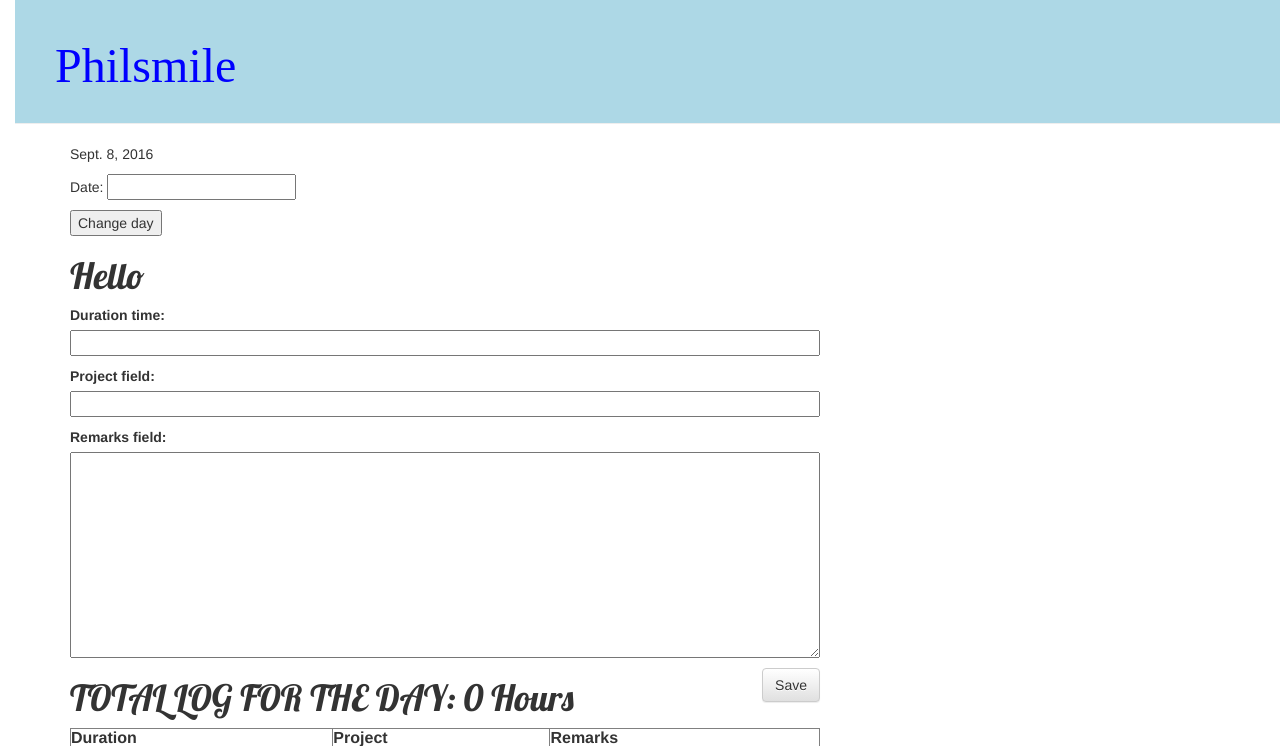
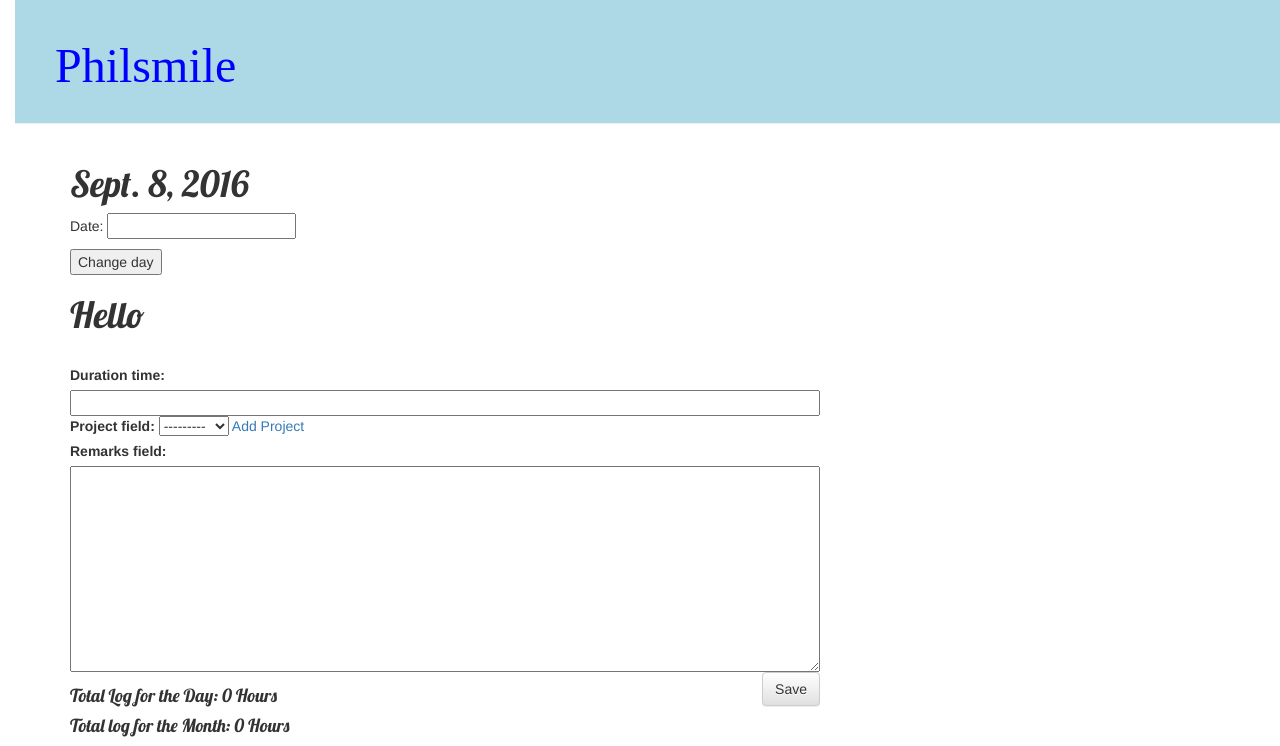
Before and after one commit to randyarguelles/philsmile_exam, a Django app: page /post/new/ in a window 1280 px wide. Shown: the top 746 px of the page. Run offline with Django 3.2, Linux system fonts and the light colour scheme; tables that the repository leaves empty hold one stand-in row (values such as "Sample post"); lists and menus that the app fills with data are empty; some libraries are stand-ins or nearby versions.

Commit message:
djang training

```diff
--- a/blog/forms.py
+++ b/blog/forms.py
@@ -1,54 +1,60 @@
 from django import forms
 from django.contrib.auth.models import User
 from django.core.exceptions import ObjectDoesNotExist
-from .models import Post
+from .models import Post, Project
 from django.contrib.admin.widgets import AdminDateWidget
 import  datetime
 import re
-#~ from rays.widgets import DatepickerInput
 
+class ProjectForm(forms.ModelForm):
+    class Meta:
+        model = Project
+        fields = (
+            'project_field',
+
+        )
 class PostForm(forms.ModelForm):
 
-	class Meta:
-		model = Post
-		fields = (
+    class Meta:
+        model = Post
+        fields = (
 
-			'duration_time',
-			'project_field',
-			'remarks_field',
+            'duration_time',
+            'project_field',
+            'remarks_field',
 
-			#~ 'emp_certificate'
-		)
+            #~ 'emp_certificate'
+        )
 
 
 class RegistrationForm(forms.Form):
 
-	username = forms.CharField(label='Username', max_length=30)
-	email = forms.EmailField(label='Email')
+    username = forms.CharField(label='Username', max_length=30)
+    email = forms.EmailField(label='Email')
 
-	password1 = forms.CharField(
-		label='Password',
-		widget=forms.PasswordInput()
-	)
-	password2 = forms.CharField(
-		label='Password (Again)',
-		widget=forms.PasswordInput()
-	)
+    password1 = forms.CharField(
+        label='Password',
+        widget=forms.PasswordInput()
+    )
+    password2 = forms.CharField(
+        label='Password (Again)',
+        widget=forms.PasswordInput()
+    )
 
-	def clean_password2(self):
-		if 'password1' in self.cleaned_data:
-			password1 = self.cleaned_data['password1']
-			password2 = self.cleaned_data['password2']
-			if password1 == password2:
-				return password2
-		raise forms.ValidationError('Passwords do not match.')
+    def clean_password2(self):
+        if 'password1' in self.cleaned_data:
+            password1 = self.cleaned_data['password1']
+            password2 = self.cleaned_data['password2']
+            if password1 == password2:
+                return password2
+        raise forms.ValidationError('Passwords do not match.')
 
-	def clean_username(self):
-		username = self.cleaned_data['username']
-		if not re.search(r'^\w+$', username):
-			raise forms.ValidationError('Username can only containalphanumeric characters and the underscore.')
-		try:
-			User.objects.get(username=username)
-		except ObjectDoesNotExist:
-			return username
-		raise forms.ValidationError('Username is already taken.')
+    def clean_username(self):
+        username = self.cleaned_data['username']
+        if not re.search(r'^\w+$', username):
+            raise forms.ValidationError('Username can only containalphanumeric characters and the underscore.')
+        try:
+            User.objects.get(username=username)
+        except ObjectDoesNotExist:
+            return username
+        raise forms.ValidationError('Username is already taken.')
--- a/blog/models.py
+++ b/blog/models.py
@@ -4,21 +4,22 @@ from django.contrib.auth.models import User
 import datetime
 
 
+class Project(models.Model):
+	project_field=models.CharField(max_length=100)
 
-
+	def __str__(self):
+		return self.project_field
 class Post(models.Model):
 	employee =models.CharField(max_length=200)
 	duration_time= models.DecimalField(
 			blank=False, null=True,
 			max_digits=4, decimal_places=2)
-	project_field=models.CharField(max_length=100)
+	project_field = models.ForeignKey(Project, on_delete=models.CASCADE)
+	# project_field=models.CharField(max_length=100)
 	remarks_field = models.TextField()
 	log_date = models.DateTimeField(
 			default=timezone.now)
+	is_late = models.BooleanField(default=False)
 
-
-
-
-#~ class Certificates(models.Model):
-
-# Create your models here.
+	def __str__(self):
+		return '%s at %s'%(self.employee, self.project_field)
--- a/blog/static/css/blog.css
+++ b/blog/static/css/blog.css
@@ -53,3 +53,7 @@ h1, h2, h3, h4 {
 .post h1 a, .post h1 a:visited {
     color: #000000;
 }
+
+.late tr td {
+    color: "red";
+}
--- a/blog/templates/blog/post_edit.html
+++ b/blog/templates/blog/post_edit.html
@@ -1,7 +1,7 @@
 {% extends "blog/base.html" %}
 
 {% block content %}
-<p>{{selected_date}}
+<h1>{{selected_date}}</h1>
    <form method='POST'>{% csrf_token %}
 		<p>Date: <input type="text" name='datepick' id="datepicker"></p>
     <button type="submit" name="btnform1">Change day</button>
@@ -9,12 +9,21 @@
 
     <h1>Hello {{user.username}} </h1>
     <form method="POST" class="post-form">{% csrf_token %}
-	      {{ form.as_p }}
+	      <!-- {{ form.as_p }} -->
+	      {% for field in form %}
+	      	<br>
+	      	{{field.label_tag}}
+	      	{{field}}
+	      	{% if field.name == 'project_field' %}
+	      		<a href="/projects/">Add Project</a>
+	      	{% endif %}
+
+	      {% endfor %}
 	      <input type="hidden" name="date_hidden" value={{selected_date}}>
         <button type="submit" class="save btn btn-default">Save</button>
     </form>
-    <h1 class='hours'>TOTAL LOG FOR THE DAY: {{hours}} Hours</h1>
-
+    <h4 class='hours'>Total Log for the Day: {{hours}} Hours</h1>
+	<h4 class='hours'>Total log for the Month: {{monthly_hours}} Hours</h1>
 	<table border=1  style="width:100%">
 	<tr>
 	<th>Duration</th>
@@ -24,13 +33,19 @@
 
 	{% for v_post in posts %}
 
+		{% if v_post.is_late %}
+			<tr style="color:red">
+		{% else %}
 
-		<tr>
+			<tr>
+		{% endif %}
+
+
 		    <td>{{ v_post.duration_time }}h</td>
 		    <td>{{ v_post.project_field }}</td>
 		    <td>{{ v_post.remarks_field }} </td>
-		   <td> {{ v_post.log_date }}</td>
 		</tr>
+
 
 	{% endfor %}
 
--- a/blog/urls.py
+++ b/blog/urls.py
@@ -12,7 +12,6 @@ urlpatterns = [
     url(r'^post/(?P<pk>[0-9]+)/edit/$', views.post_edit, name='post_edit'),
     url(r'^register/$',views.register_page),
     url(r'^register/success/$', TemplateView.as_view(template_name="registration/register_success.html")),
-    #~ url(r'^main_page$', views.main_page, name='main_page'),
-    #~ url(r'user/(\w+)/$', views.user_page, name='user_page'),
+    url(r'^projects/$', views.project_list, name='project_list')
 
 ]
--- a/blog/views.py
+++ b/blog/views.py
@@ -1,8 +1,8 @@
 from django.shortcuts import render
 from django.utils import timezone
-from .models import Post
+from .models import Post, Project
 from django.shortcuts import render, get_object_or_404,render_to_response
-from .forms import PostForm,RegistrationForm
+from .forms import PostForm,RegistrationForm, ProjectForm
 from django.shortcuts import redirect
 from django.template.loader import get_template
 from django.template import Context,RequestContext
@@ -18,8 +18,10 @@ from django.template.context_processors import csrf
 import datetime
 ####Pang print ng error
 import logging
-logger = logging.getLogger(__name__)
-###
+# logger = logging.getLogger(__name__)
+def logger(message):
+    print message
+##
 
 ##For Testing only 1##
 global selected_date
@@ -27,97 +29,121 @@ selected_date=datetime.date.today()
 ######
 
 def logout_page(request):
-	logout(request)
-	return redirect('/')
+    logout(request)
+    return redirect('/')
 def main_page(request):
-	return render(
-		request,
-		'blog/main_page.html'		)
+    return render(
+        request,
+        'blog/main_page.html'       )
 def register_page(request):
-	logger.error(request.method+'<,,,,')
-	if request.method == 'POST':
-		form = RegistrationForm(request.POST)
-		if form.is_valid():
-			logger.error('pumasok dito')
-			user = User.objects.create_user(
-				username=form.cleaned_data['username'],
-				password=form.cleaned_data['password1'],
-				email=form.cleaned_data['email']
-			)
-			return redirect('/register/success/')
-		else:
-			return HttpResponse("<p>error here</p>")
-		logger.error('asas dito')
-	else:
-		form = RegistrationForm()
-		variables = RequestContext(request, {
-		'form': form
-		})
+    logger(request.method+'<,,,,')
+    if request.method == 'POST':
+        form = RegistrationForm(request.POST)
+        if form.is_valid():
+            logger('pumasok dito')
+            user = User.objects.create_user(
+                username=form.cleaned_data['username'],
+                password=form.cleaned_data['password1'],
+                email=form.cleaned_data['email']
+            )
+            return redirect('/register/success/')
+        else:
+            return HttpResponse("<p>error here</p>")
+        logger('asas dito')
+    else:
+        form = RegistrationForm()
+        variables = RequestContext(request, {
+        'form': form
+        })
 
-		return render_to_response(
-			'registration/register.html',
-			variables
-			)
+        return render_to_response(
+            'registration/register.html',
+            variables
+            )
 
 def index(request):
     return render_to_response('myapp/index.html')
 
+def project_list(request):
+    if request.method == 'POST':
+        form = ProjectForm(request.POST)
+        # logger(request.POST)
+        if form.is_valid():
+            post = form.save(commit=False)
 
+            post.save()
+    form = ProjectForm()
+    projects = Project.objects.all()
+    return render(request, 'blog/post_projects.html', {
+        'form': form,
+        'projects': projects
+       })
 def post_detail(request, pk):
-	logger.error(request.method)
-	post = Post.objects.all()
-	documents = Post.objects.all()
-	#~ for po in post:
-	for i in post:
-		logger.error(i)
-	logger.error(str(documents)+'<--')
-	logger.error('oh yeah')
-	return render(request, 'blog/post_detail.html', {'posts': post})
+    logger(request.method)
+    post = Post.objects.all()
+    documents = Post.objects.all()
+    #~ for po in post:
+    for i in post:
+        logger(i)
+    logger(str(documents)+'<--')
+    logger('oh yeah')
+    return render(request, 'blog/post_detail.html', {'posts': post})
 
 def post_new(request):
-	##For Testing only 1##
-	global selected_date
-	#####
-	logger.error(timezone.now())
+    ##For Testing only 1##
+    global selected_date
+    #####
+    logger(timezone.now())
 
-	logger.error('awaa')
-	logger.error(selected_date)
-	if request.method=='POST' and 'btnform1' in request.POST:
-		logger.error(type(request.POST['datepick']))
-		selected_date=datetime.datetime.strptime(request.POST['datepick'],'%m/%d/%Y').date()
-		logger.error(selected_date)
-		logger.error('xxx')
-	elif request.method == "POST":
-		form = PostForm(request.POST)
-		logger.error(request.POST)
-		if form.is_valid():
-		    post = form.save(commit=False)
-		    post.employee = request.user
+    logger('awaa')
+    logger(selected_date)
+    if request.method=='POST' and 'btnform1' in request.POST:
+        logger(type(request.POST['datepick']))
+        selected_date=datetime.datetime.strptime(request.POST['datepick'],'%m/%d/%Y').date()
+        logger(selected_date)
+        logger('xxx')
+    elif request.method == "POST":
+        form = PostForm(request.POST)
+        logger(request.POST)
+        if form.is_valid():
+            post = form.save(commit=False)
+            post.employee = request.user
 
-		    #~ selected_date=datetime.datetime.strptime(request.POST['date_hidden'],'%m/%d/%Y').date()
-		    post.log_date =selected_date
-		    logger.error(selected_date)
-		    logger.error('waaa')
-
-		    post.save()
-		    return redirect('blog.views.post_new')
-	#~ else:
-	form = PostForm()
-	post = Post.objects.filter(employee=request.user,
-						log_date__year=selected_date.year,
-						log_date__month=selected_date.month,
-						log_date__day=selected_date.day,
-						)
-	hours=0
-	for d in post:
-		hours+=d.duration_time
-		logger.error('%s laman ng post'%d.duration_time)
-	logger.error(hours)
-	return render(request, 'blog/post_edit.html', {
-		'form': form,
-		'posts':post,
-		'hours':hours,
-		'selected_date':selected_date})
+            #~ selected_date=datetime.datetime.strptime(request.POST['date_hidden'],'%m/%d/%Y').date()
+            post.log_date = selected_date
+            logger(selected_date)
+            logger('waaa')
+            if datetime.date.today() > selected_date:
+                logger('This is late')
+                post.is_late = True
+            post.save()
+            return redirect('blog.views.post_new')
+    #~ else:
+    form = PostForm()
+    post = Post.objects.filter(employee=request.user,
+                        log_date__year=selected_date.year,
+                        log_date__month=selected_date.month,
+                        log_date__day=selected_date.day,
+                        )
+    monthly_posts = Post.objects.filter(employee=request.user,
+                        log_date__year=selected_date.year,
+                        log_date__month=selected_date.month,
+                        )
+    month_hours = 0
+    for mp in monthly_posts:
+        print mp,"MP!!"
+        month_hours+=mp.duration_time
+    hours=0
+    for d in post:
+        hours+=d.duration_time
+        logger('%s laman ng post'%d.duration_time)
+    logger(hours)
+    return render(request, 'blog/post_edit.html', {
+        'form': form,
+        'posts':post,
+        'hours':hours,
+        'monthly_hours':month_hours,
+        'selected_date':selected_date})
 
 def post_edit(request, pk):
     post = get_object_or_404(Post, pk=pk)
```
Also changed, not shown: blog/admin.py (+23 -2 lines), blog/templates/blog/post_detail.html (+0 -11 lines), blog/templates/blog/post_projects.html (added, +13 -0 lines), blog/migrations/0007_post_is_late.py (added), blog/migrations/0008_auto_20160906_1532.py (added).
